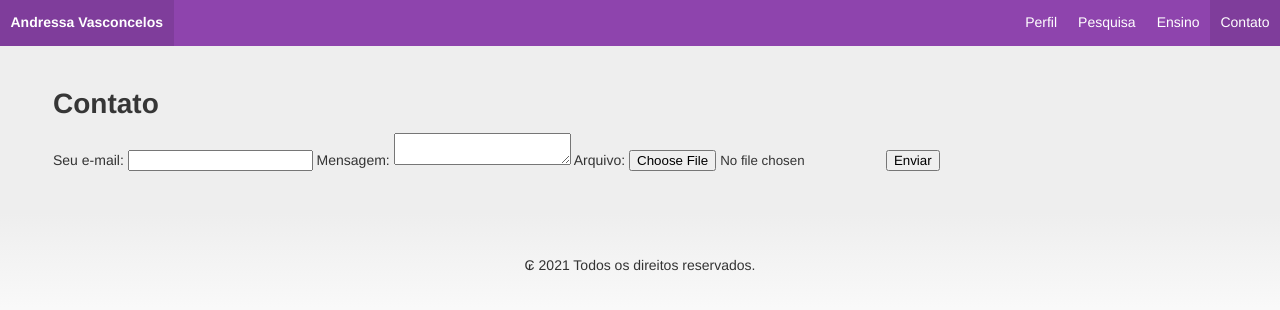
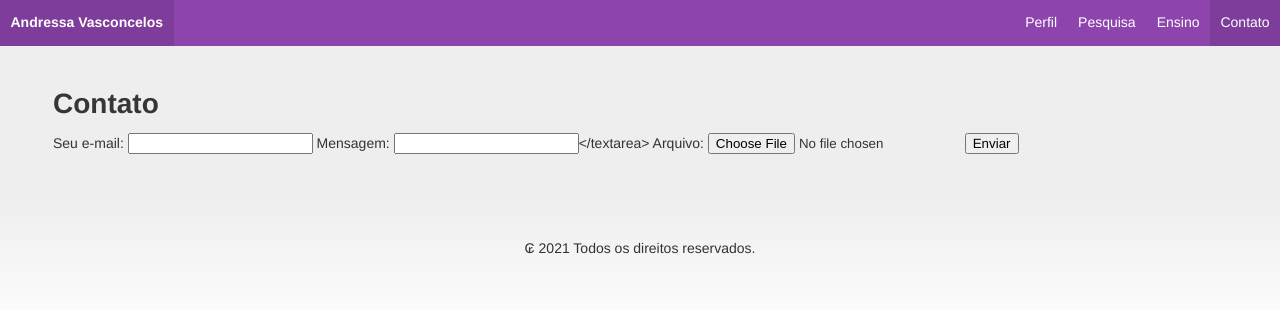
Before and after one commit to andressamielke/andressamielke.github.io, a Jekyll site: the page built from contato.md, in a window 1280 px wide. Shown: the top 310 px of the page. Built offline with Jekyll 4.4.1, drawn with Linux system fonts in a browser that asks for light colours; some web fonts are replaced.

Commit message:
Update contato.md

```diff
--- a/contato.md
+++ b/contato.md
@@ -21,7 +21,7 @@ layout: default
 
    <label>
       Mensagem:
-    <textarea name="message"></textarea>
+    <input type="message"></textarea>
   </label>
 
 
```
